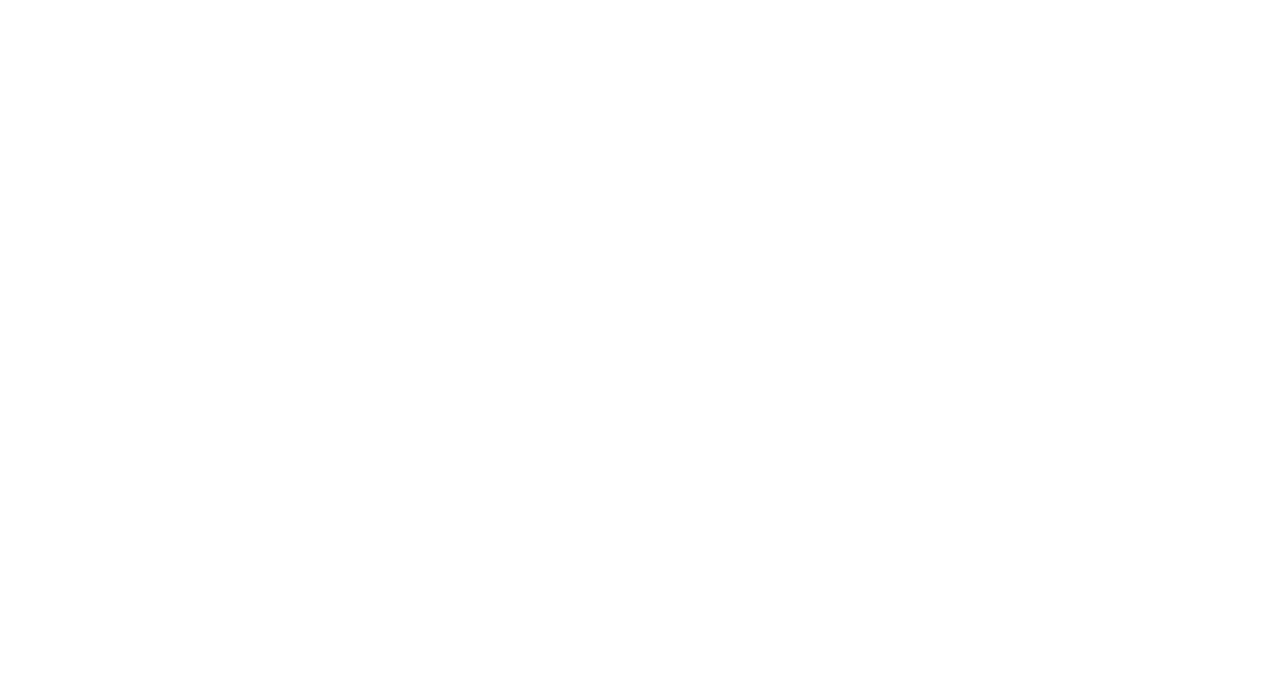
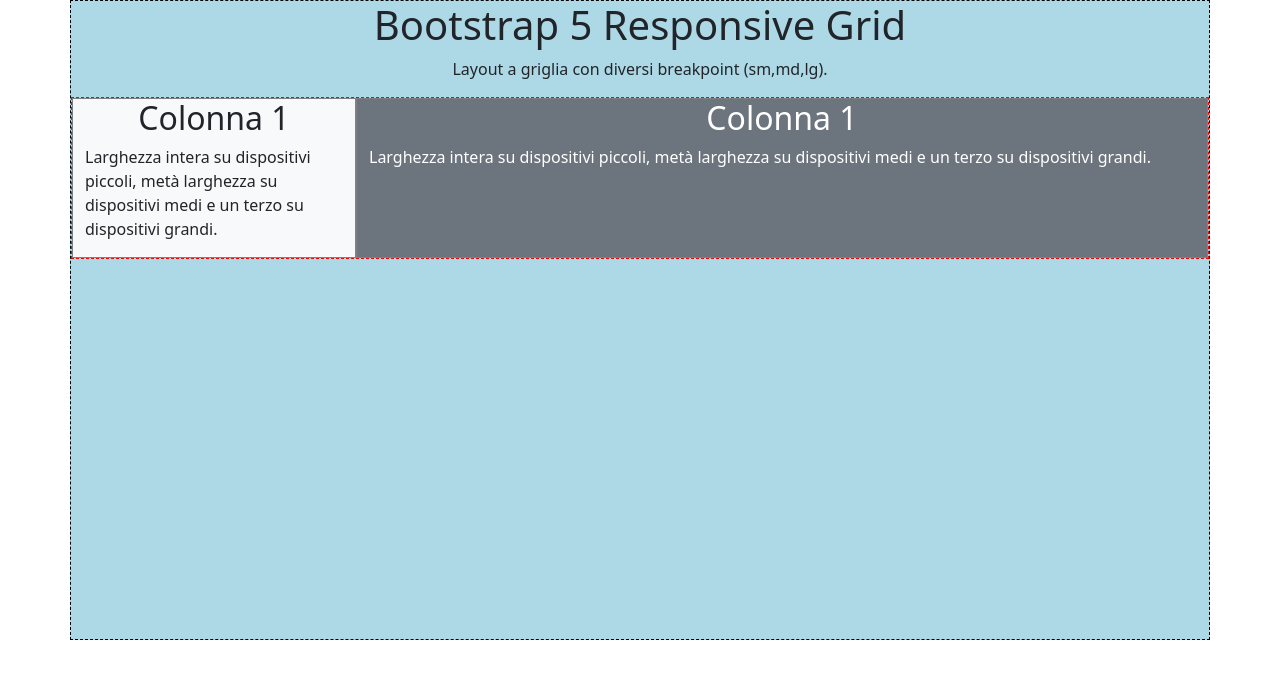
Before and after one commit to Giunta-Giovanni/htmlcss-bootstrap-layout, a plain HTML site: page index.html in a window 1280 px wide. Drawn offline with nearby package versions, Linux system fonts and the light colour scheme.

Commit message:
[feat] first row

```diff
--- a/css/style.css
+++ b/css/style.css
@@ -0,0 +1,26 @@
+*{
+    margin: 0;
+    padding: 0;
+    box-sizing: border-box;
+}
+
+/* debug for bootstrap class */
+[class^='container'] {
+    border: 1px dashed black;
+    background-color: lightblue;
+    min-height: 80vh;
+}
+
+[class^='row'] {
+    border: 1px dashed red;
+}
+
+[class^='col'] {
+    border: 1px solid grey;
+    background-color: aqua;
+    /* height: 100px; */
+}
+
+/********************************************************
+                    MOBILE FIRST
+********************************************************/
--- a/index.html
+++ b/index.html
@@ -8,6 +8,25 @@
     <title>bootstrap layout</title>
 </head>
 <body>
+    <div class="container text-center">
+        <h1>Bootstrap 5 Responsive Grid</h1>
+        <p>Layout a griglia con diversi breakpoint (sm,md,lg).</p>
+        <div class="row">
+            <div class="col-12 col-md-6 col-lg-3 bg-light">
+              <h2> Colonna 1</h2>
+              <p class="text-start">
+                Larghezza intera su dispositivi piccoli, metà larghezza su dispositivi medi e un terzo su dispositivi grandi.
+              </p>
+            </div>
+            <div class="col-12 col-md-6 col-lg-9 bg-secondary text-white">
+                <h2> Colonna 1</h2>
+                <p class="text-start">
+                  Larghezza intera su dispositivi piccoli, metà larghezza su dispositivi medi e un terzo su dispositivi grandi.
+                </p>
+            </div>
+        </div>
+    </div>
+    </body>
 
-</body>
+
 </html>
```
